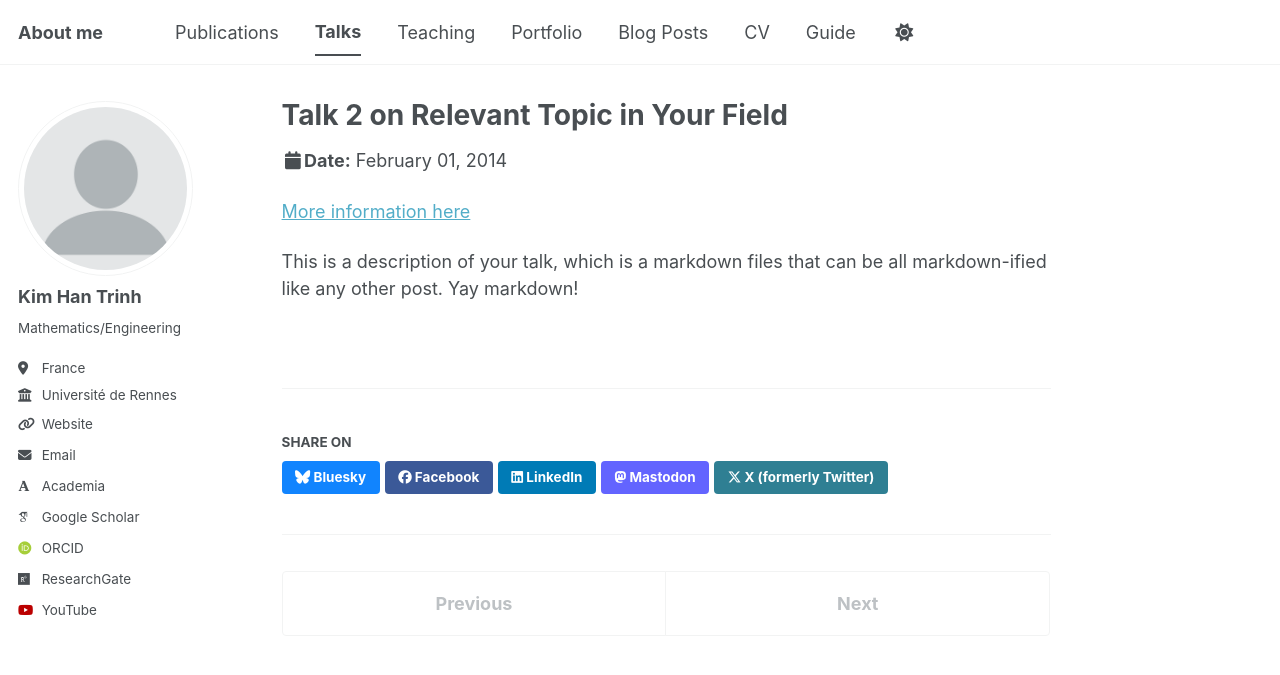
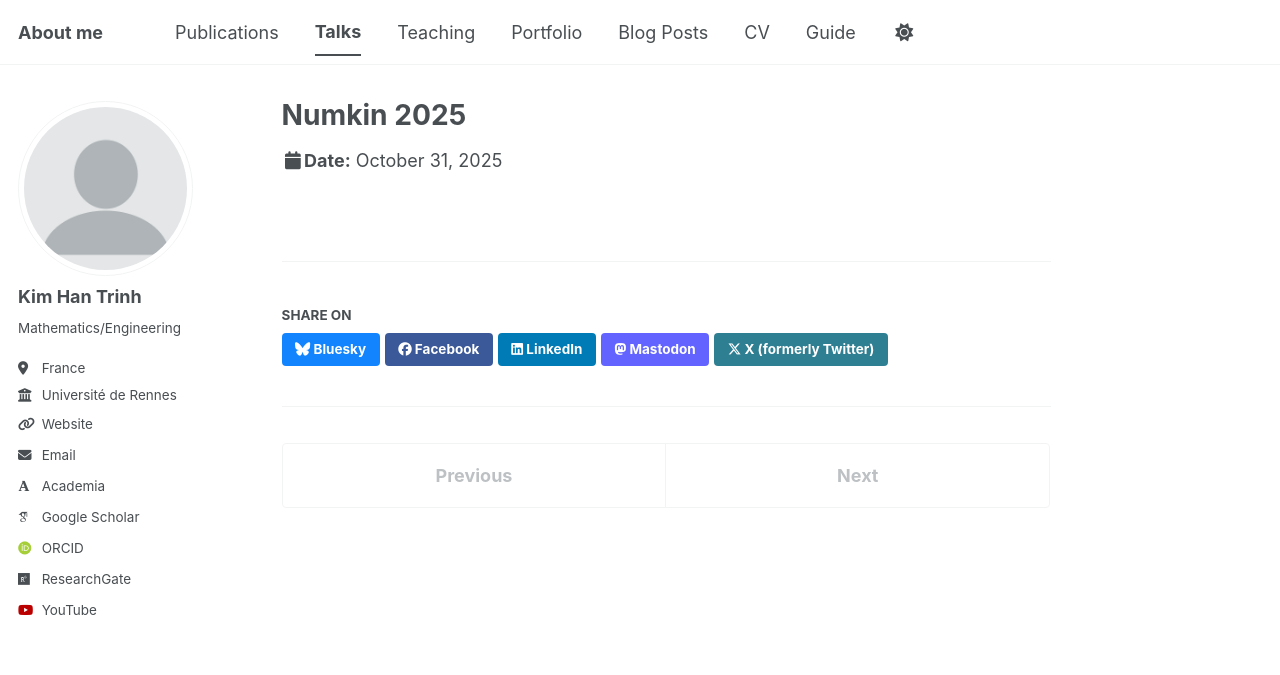
Before and after one commit to khtrinh96/khtrinh96.github.io, a Jekyll site: the page built from _talks/2014-02-01-talk-2.md, in a window 1280 px wide. Shown: the top 675 px of the page. Built offline with Jekyll 4.4.1, drawn with Linux system fonts in a browser that asks for light colours; some web fonts are replaced; a script bundle is joined from its source files by our own code; library files that are not in the unit come from our copies.

Commit message:
Update 2014-02-01-talk-2.md

```diff
--- a/_talks/2014-02-01-talk-2.md
+++ b/_talks/2014-02-01-talk-2.md
@@ -1,13 +1,9 @@
 ---
-title: "Talk 2 on Relevant Topic in Your Field"
+title: "Numkin 2025"
 collection: talks
 type: "Talk"
-permalink: /talks/2014-02-01-talk-2
-venue: "London School of Testing"
-date: 2014-02-01
-location: "London, UK"
+permalink: /talks/talk-2
+venue: "Institute Max-Planck of Plasma Physics"
+date: 27 - 31 Oct, 2025
+location: "Garching, Munich, Germany"
 ---
-
-[More information here](http://example2.com)
-
-This is a description of your talk, which is a markdown files that can be all markdown-ified like any other post. Yay markdown!
```
